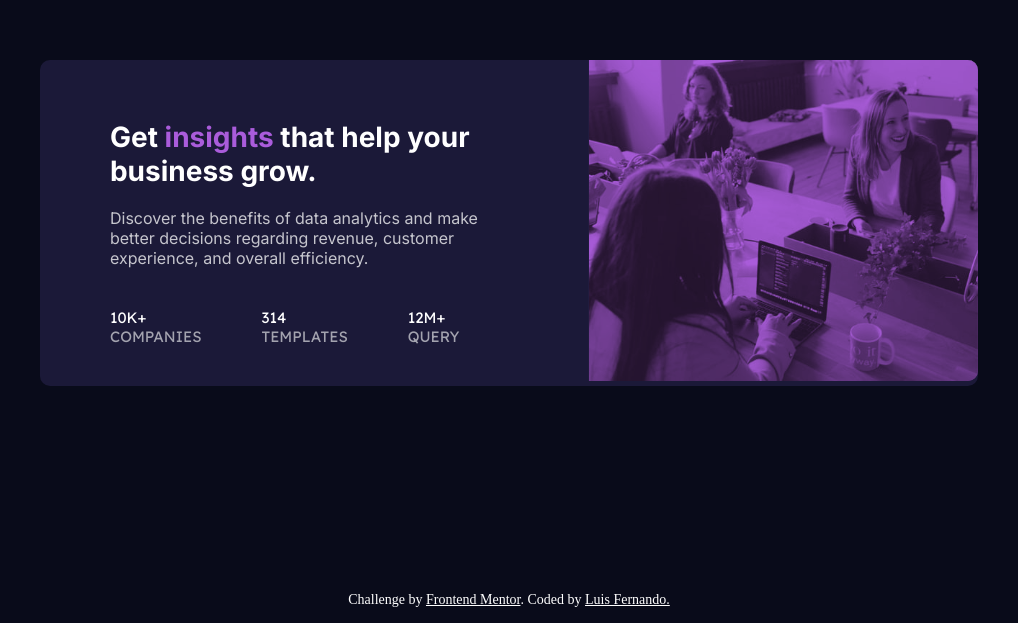
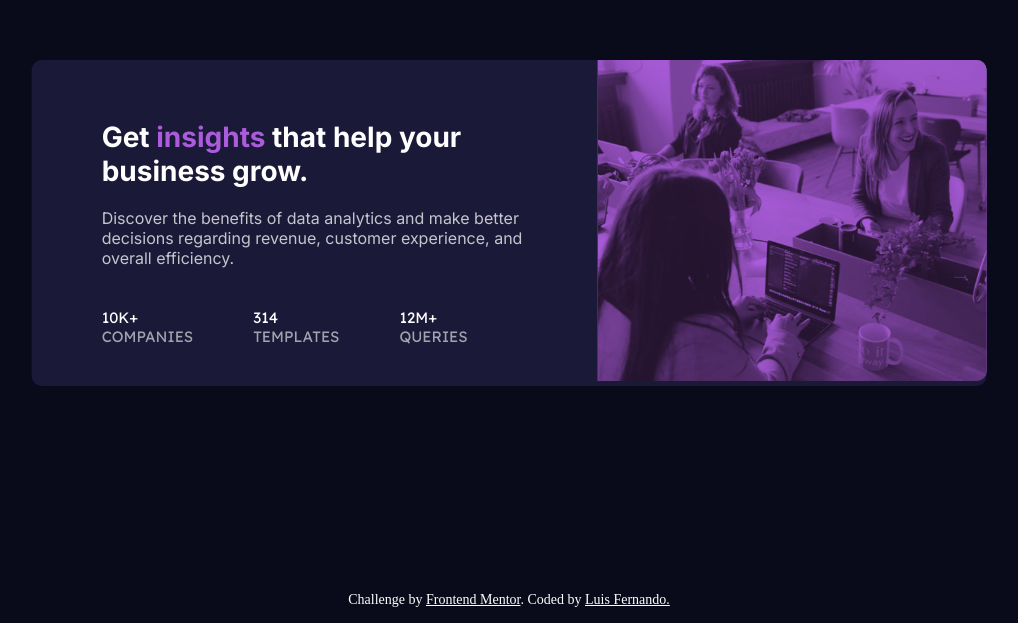
Before and after one commit to EleganteOso/Stats-preview-card, a plain HTML site: page index.html in a window 1280 px wide. Shown: the part 177-800 px from the top of the page, without its empty margins (131-1149 px from the left). Drawn offline with Linux system fonts and the light colour scheme.

Commit message:
Update index.html

```diff
--- a/index.html
+++ b/index.html
@@ -29,7 +29,7 @@
         <div class="record">
           <p> 10k+  <br> <span class="diff-record">companies</span> </p>
           <p>314  <br> <span class="diff-record">templates </span></p>
-          <p>12m+  <br><span class="diff-record"> query</span></p>
+          <p>12m+  <br><span class="diff-record"> queries</span></p>
 
         </div>
       </div>
```
